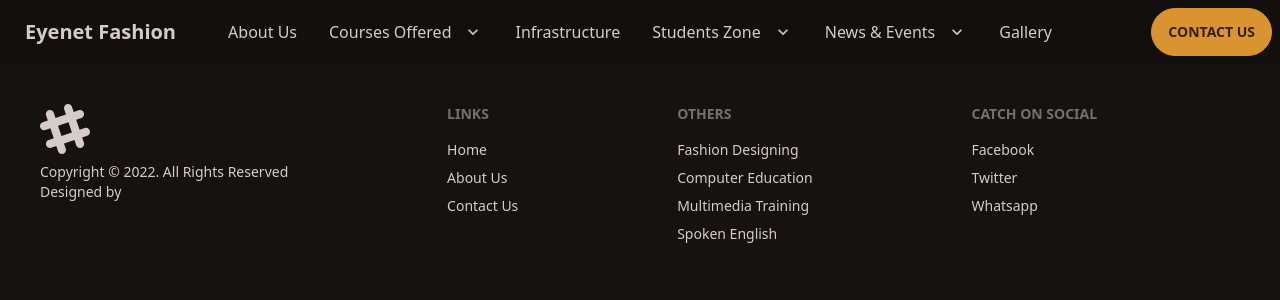
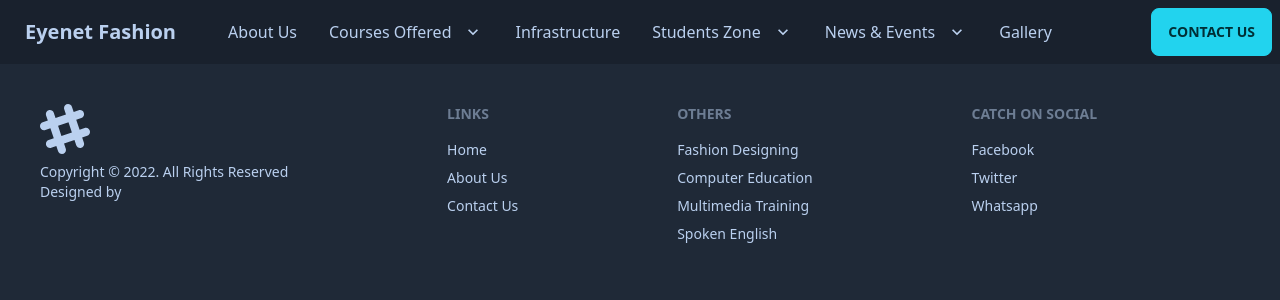
Before and after one commit to Port-Hub/eyenetfashion-fe, a React (Vite) app: page / in a window 1280 px wide. Shown: the top 300 px of the page. Built offline with nearby package versions, Linux system fonts and the light colour scheme.

Commit message:
custom theming typo fixes

```diff
--- a/index.html
+++ b/index.html
@@ -1,5 +1,5 @@
 <!DOCTYPE html>
-<html lang="en" data-theme="forest">
+<html lang="en">
   <head>
     <meta charset="UTF-8" />
     <link rel="icon" type="image/svg+xml" href="./src/assets/vite.svg" />
--- a/src/App.jsx
+++ b/src/App.jsx
@@ -1,5 +1,5 @@
-import Navbar from './components/navbar';
-import Footer from './components/footer';
+import Navbar from './components/Header/navbar';
+import Footer from './components/Footer/footer';
 
 const App = () => {
 
--- a/src/components/footer.jsx
+++ b/src/components/Footer/footer.jsx
@@ -2,7 +2,7 @@ const Footer = () => {
     return (
         <footer className="footer p-10 bg-base-100 text-base-content">
             <div>
-                <svg width="50" height="50" viewBox="0 0 24 24" xmlns="http://www.w3.org/2000/svg" fill-rule="evenodd" clip-rule="evenodd" className="fill-current"><path d="M22.672 15.226l-2.432.811.841 2.515c.33 1.019-.209 2.127-1.23 2.456-1.15.325-2.148-.321-2.463-1.226l-.84-2.518-5.013 1.677.84 2.517c.391 1.203-.434 2.542-1.831 2.542-.88 0-1.601-.564-1.86-1.314l-.842-2.516-2.431.809c-1.135.328-2.145-.317-2.463-1.229-.329-1.018.211-2.127 1.231-2.456l2.432-.809-1.621-4.823-2.432.808c-1.355.384-2.558-.59-2.558-1.839 0-.817.509-1.582 1.327-1.846l2.433-.809-.842-2.515c-.33-1.02.211-2.129 1.232-2.458 1.02-.329 2.13.209 2.461 1.229l.842 2.515 5.011-1.677-.839-2.517c-.403-1.238.484-2.553 1.843-2.553.819 0 1.585.509 1.85 1.326l.841 2.517 2.431-.81c1.02-.33 2.131.211 2.461 1.229.332 1.018-.21 2.126-1.23 2.456l-2.433.809 1.622 4.823 2.433-.809c1.242-.401 2.557.484 2.557 1.838 0 .819-.51 1.583-1.328 1.847m-8.992-6.428l-5.01 1.675 1.619 4.828 5.011-1.674-1.62-4.829z"></path></svg>
+                <svg width="50" height="50" viewBox="0 0 24 24" xmlns="http://www.w3.org/2000/svg" fillRule="evenodd" clipRule="evenodd" className="fill-current"><path d="M22.672 15.226l-2.432.811.841 2.515c.33 1.019-.209 2.127-1.23 2.456-1.15.325-2.148-.321-2.463-1.226l-.84-2.518-5.013 1.677.84 2.517c.391 1.203-.434 2.542-1.831 2.542-.88 0-1.601-.564-1.86-1.314l-.842-2.516-2.431.809c-1.135.328-2.145-.317-2.463-1.229-.329-1.018.211-2.127 1.231-2.456l2.432-.809-1.621-4.823-2.432.808c-1.355.384-2.558-.59-2.558-1.839 0-.817.509-1.582 1.327-1.846l2.433-.809-.842-2.515c-.33-1.02.211-2.129 1.232-2.458 1.02-.329 2.13.209 2.461 1.229l.842 2.515 5.011-1.677-.839-2.517c-.403-1.238.484-2.553 1.843-2.553.819 0 1.585.509 1.85 1.326l.841 2.517 2.431-.81c1.02-.33 2.131.211 2.461 1.229.332 1.018-.21 2.126-1.23 2.456l-2.433.809 1.622 4.823 2.433-.809c1.242-.401 2.557.484 2.557 1.838 0 .819-.51 1.583-1.328 1.847m-8.992-6.428l-5.01 1.675 1.619 4.828 5.011-1.674-1.62-4.829z"></path></svg>
                 <p>Copyright © 2022. All Rights Reserved<br />Designed by</p>
             </div>
             <div>
--- a/src/components/navbar.jsx
+++ b/src/components/Header/navbar.jsx
@@ -5,12 +5,12 @@ class Navlist extends React.Component {
     return (
       <>
         <li><a>About Us</a></li>
-        <li tabindex="0">
+        <li tabIndex="0">
           <a className="justify-between">
             Courses Offered
             <svg className="fill-current" xmlns="http://www.w3.org/2000/svg" width="20" height="20" viewBox="0 0 24 24"><path d="M7.41,8.58L12,13.17L16.59,8.58L18,10L12,16L6,10L7.41,8.58Z"/></svg>
           </a>
-          <ul className="p-2">
+          <ul className="p-2 bg-base-200">
             <li><a>Fashion Designing</a></li>
             <li><a>Computer Education</a></li>
             <li><a>Multimedia Training</a></li>
@@ -20,22 +20,22 @@ class Navlist extends React.Component {
           </ul>
         </li>
         <li><a>Infrastructure</a></li>
-        <li tabindex="0">
+        <li tabIndex="0">
           <a className="justify-between">
             Students Zone
             <svg className="fill-current" xmlns="http://www.w3.org/2000/svg" width="20" height="20" viewBox="0 0 24 24"><path d="M7.41,8.58L12,13.17L16.59,8.58L18,10L12,16L6,10L7.41,8.58Z"/></svg>
           </a>
-          <ul className="p-2">
+          <ul className="p-2 bg-base-200">
             <li><a>Portfolio</a></li>
             <li><a>Roll of Honour</a></li>
           </ul>
         </li>
-        <li tabindex="0">
+        <li tabIndex="0">
           <a className="justify-between">
             News & Events
             <svg className="fill-current" xmlns="http://www.w3.org/2000/svg" width="20" height="20" viewBox="0 0 24 24"><path d="M7.41,8.58L12,13.17L16.59,8.58L18,10L12,16L6,10L7.41,8.58Z"/></svg>
           </a>
-          <ul className="p-2">
+          <ul className="p-2 bg-base-200">
             <li><a>Workshop & Seminar</a></li>
             <li><a>Fashion Events</a></li>
           </ul>
@@ -52,10 +52,10 @@ const Navbar = () => {
 
       <div className="navbar-start">
         <div className="dropdown">
-          <label tabindex="0" className="btn btn-ghost xl:hidden">
-            <svg xmlns="http://www.w3.org/2000/svg" className="h-5 w-5" fill="none" viewBox="0 0 24 24" stroke="currentColor"><path stroke-linecap="round" stroke-linejoin="round" stroke-width="2" d="M4 6h16M4 12h8m-8 6h16" /></svg>
+          <label tabIndex="0" className="btn btn-ghost xl:hidden">
+            <svg xmlns="http://www.w3.org/2000/svg" className="h-5 w-5" fill="none" viewBox="0 0 24 24" stroke="currentColor"><path strokeLinecap="round" strokeLinejoin="round" strokeWidth="2" d="M4 6h16M4 12h8m-8 6h16" /></svg>
           </label>
-          <ul tabindex="0" className="menu menu-compact dropdown-content mt-3 p-2 shadow bg-base-100 rounded-box w-52">
+          <ul tabIndex="0" className="menu menu-compact dropdown-content mt-3 p-2 shadow bg-base-100 rounded-box w-52">
               <Navlist />
           </ul>
         </div>
--- a/tailwind.config.cjs
+++ b/tailwind.config.cjs
@@ -6,6 +6,21 @@ module.exports = {
   },
   plugins: [require("daisyui")],
   daisyui: {
-    themes: ["fantasy", "forest", "dracula"],
+    // themes: ["fantasy", "forest", "dracula"],
+    themes: [
+      {
+        protheme: {
+          "primary": "#dc2626",
+          "secondary": "#ea580c",
+          "accent": "#22d3ee",
+          "neutral": "#1F1C26",
+          "base-100": "#1f2937",
+          "info": "#f0abfc",
+          "success": "#16a34a",
+          "warning": "#facc15",
+          "error": "#be123c",
+        },
+      },
+    ],
   },
 }
```
